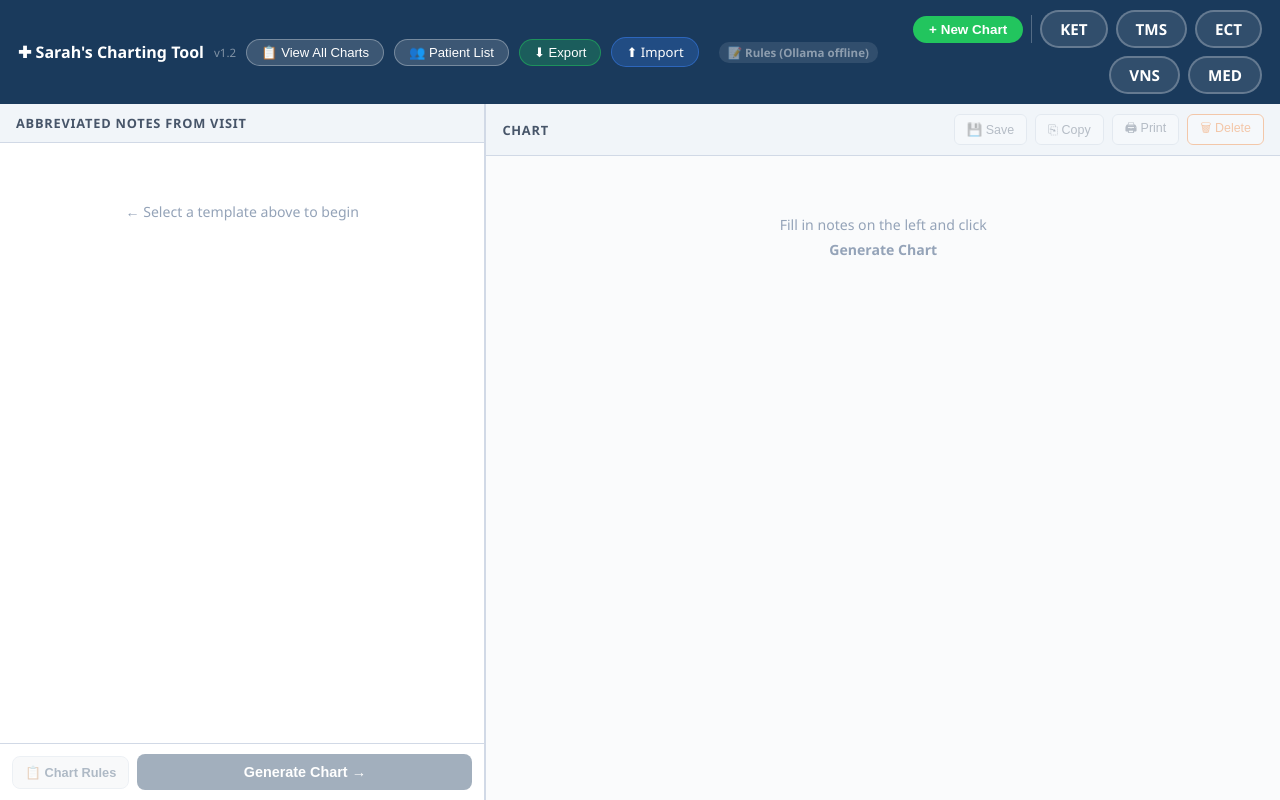
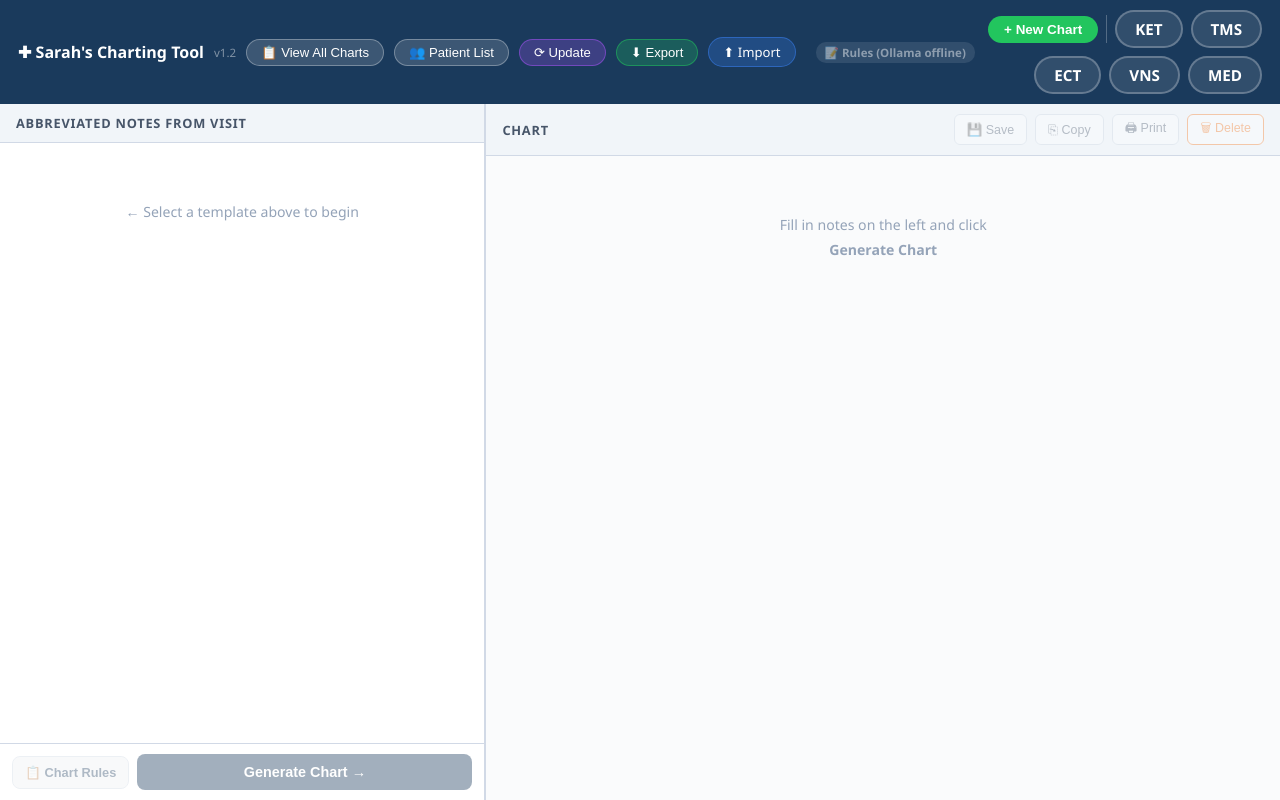
Before and after one commit to infinitycyclery/Sarah-s-charting-tool, a Flask app: page / in a window 1280 px wide. Run offline with Flask 3, Linux system fonts and the light colour scheme; data that the repository does not hold is empty.

Commit message:
Add Update button to pull latest code changes from Git
POST /api/update runs 'git pull' in the project directory and returns
the result. The topbar button shows a spinner while running, then
either reloads the page (if updated) or confirms already up to date.
Flask debug auto-reloader handles server restart when files change.

https://claude.ai/code/session_01NZud36mwRexPS9y5aC8NwN

```diff
--- a/app.py
+++ b/app.py
@@ -2,6 +2,7 @@ from flask import Flask, render_template, request, jsonify
 import json
 import re
 import sqlite3
+import subprocess
 import urllib.request
 import urllib.error
 from pathlib import Path
@@ -1072,5 +1073,26 @@ def import_data():
     })
 
 
+@app.route('/api/update', methods=['POST'])
+def update_app():
+    try:
+        result = subprocess.run(
+            ['git', 'pull'],
+            cwd=Path(__file__).parent,
+            capture_output=True, text=True, timeout=30
+        )
+        output = (result.stdout + result.stderr).strip()
+        already_current = 'Already up to date' in output or 'Already up-to-date' in output
+        return jsonify({
+            'ok':      result.returncode == 0,
+            'output':  output,
+            'current': already_current,
+        })
+    except subprocess.TimeoutExpired:
+        return jsonify({'ok': False, 'output': 'Timed out — check your internet connection.'})
+    except Exception as e:
+        return jsonify({'ok': False, 'output': str(e)})
+
+
 if __name__ == '__main__':
     app.run(debug=True, port=8080)
--- a/static/css/chart.css
+++ b/static/css/chart.css
@@ -122,6 +122,9 @@ body { display: flex; flex-direction: column; overflow: hidden; }
   cursor: pointer;
   white-space: nowrap;
 }
+.btn-top.btn-update { background: rgba(168,85,247,0.25); border-color: rgba(168,85,247,0.5); }
+.btn-top.btn-update:hover { background: rgba(168,85,247,0.4); }
+.btn-top.btn-update:disabled { opacity: 0.6; cursor: default; }
 .btn-top.btn-export { background: rgba(34,197,94,0.25); border-color: rgba(34,197,94,0.5); }
 .btn-top.btn-export:hover { background: rgba(34,197,94,0.4); }
 .btn-top.btn-import { background: rgba(59,130,246,0.25); border-color: rgba(59,130,246,0.5); display: inline-flex; align-items: center; }
--- a/static/js/chart.js
+++ b/static/js/chart.js
@@ -1004,6 +1004,34 @@ function esc(str) {
 // ── View All Charts ───────────────────────────────────────────────────────
 let vacPage = 1;
 let vacQuery = '';
+// ── Update ────────────────────────────────────────────────────────────────
+async function runUpdate() {
+  const btn = document.getElementById('btn-update');
+  btn.textContent = '⟳ Updating…';
+  btn.disabled = true;
+
+  try {
+    const resp = await fetch('/api/update', { method: 'POST' });
+    const data = await resp.json();
+
+    if (!data.ok) {
+      alert('Update failed:\n\n' + data.output);
+    } else if (data.current) {
+      btn.textContent = '✓ Up to date';
+      setTimeout(() => { btn.textContent = '⟳ Update'; btn.disabled = false; }, 2500);
+      return;
+    } else {
+      alert('Updated successfully! The tool will reload now.\n\n' + data.output);
+      location.reload();
+    }
+  } catch {
+    alert('Update failed — make sure the server is running and connected to the internet.');
+  }
+
+  btn.textContent = '⟳ Update';
+  btn.disabled = false;
+}
+
 // ── Export / Import ───────────────────────────────────────────────────────
 function exportData() {
   window.location.href = '/api/export';
--- a/templates/index.html
+++ b/templates/index.html
@@ -17,6 +17,7 @@
     <span class="topbar-patient" id="topbar-patient-name" style="display:none;"></span>
     <button class="btn-top" onclick="openVac()">📋 View All Charts</button>
     <button class="btn-top" onclick="openPatientList()">👥 Patient List</button>
+    <button class="btn-top btn-update" id="btn-update" onclick="runUpdate()" title="Pull latest updates from the server">⟳ Update</button>
     <button class="btn-top btn-export" onclick="exportData()" title="Download all patients & charts as a backup file">⬇ Export</button>
     <label class="btn-top btn-import" title="Import patients & charts from a backup file">
       ⬆ Import
```
